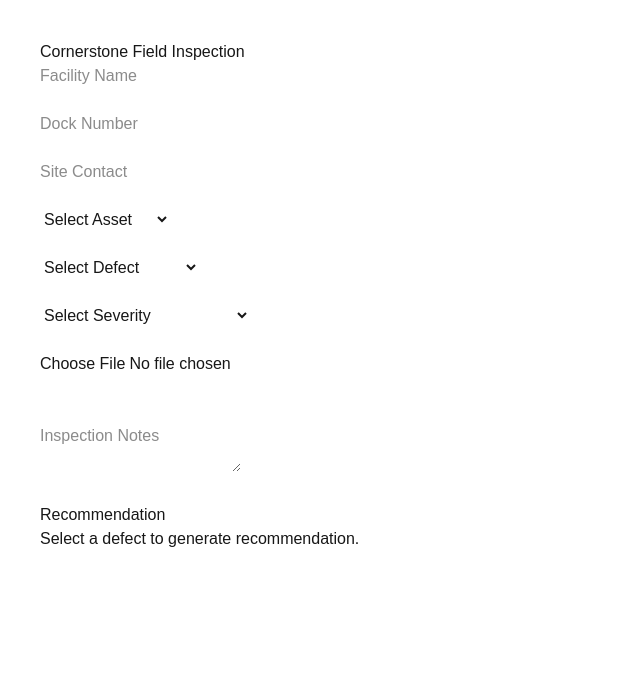
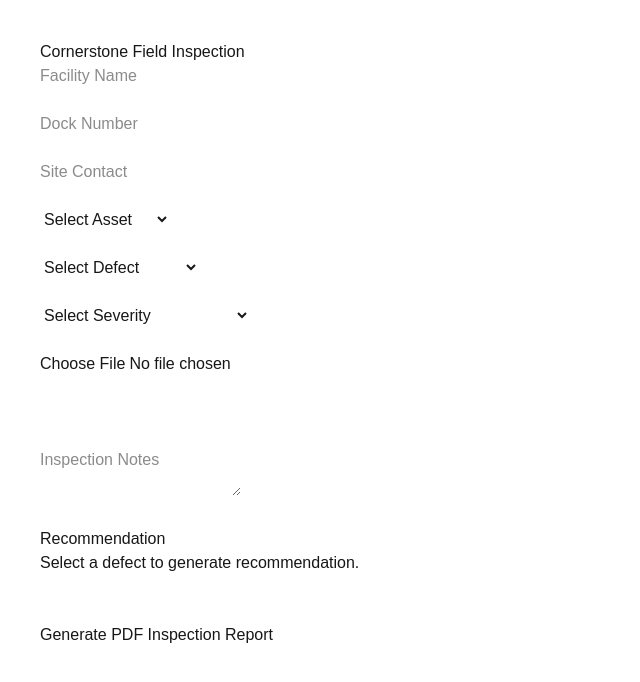
Before and after one commit to rodgaffoglio/cornerstone-field-app, a Next.js app: page / in a window 1280 px wide. Shown: the top 682 px of the page, without its empty margins (0-640 px from the left). Built offline with nearby package versions, Linux system fonts and the light colour scheme.

Commit message:
Added PDF photo reporting

```diff
--- a/app/page.tsx
+++ b/app/page.tsx
@@ -1,6 +1,7 @@
 "use client";
 
 import React, { useState } from "react";
+import jsPDF from "jspdf";
 
 export default function Home() {
   const [facility, setFacility] = useState("");
@@ -10,7 +11,7 @@
   const [asset, setAsset] = useState("");
   const [defect, setDefect] = useState("");
   const [severity, setSeverity] = useState("");
-  const [photo, setPhoto] = useState<string | null>(null);
+  const [photo, setPhoto] = useState("");
 
   const recommendations: Record<string, string> = {
     "Track Misalignment":
@@ -23,34 +24,58 @@
 
   const handlePhotoUpload = (e: React.ChangeEvent<HTMLInputElement>) => {
     const file = e.target.files?.[0];
+
     if (file) {
-      setPhoto(URL.createObjectURL(file));
+      const reader = new FileReader();
+
+      reader.onloadend = () => {
+        setPhoto(reader.result as string);
+      };
+
+      reader.readAsDataURL(file);
     }
+  };
+
+  const generatePDF = () => {
+    const doc = new jsPDF();
+
+    doc.setFontSize(18);
+    doc.text("Cornerstone Dock & Door Solutions", 20, 20);
+    doc.text("Inspection Report", 20, 35);
+
+    doc.setFontSize(12);
+    doc.text(`Facility: ${facility}`, 20, 55);
+    doc.text(`Dock: ${dock}`, 20, 65);
+    doc.text(`Contact: ${contact}`, 20, 75);
+    doc.text(`Asset: ${asset}`, 20, 85);
+    doc.text(`Defect: ${defect}`, 20, 95);
+    doc.text(`Severity: ${severity}`, 20, 105);
+    doc.text(`Notes: ${notes}`, 20, 115);
+
+    doc.text(
+      `Recommendation: ${recommendations[defect] || ""}`,
+      20,
+      130
+    );
+
+    if (photo) {
+      doc.addImage(photo, "JPEG", 20, 145, 160, 90);
+    }
+
+    doc.save("cornerstone-inspection-report.pdf");
   };
 
   return (
     <div style={{ padding: "40px", fontFamily: "Arial" }}>
       <h1>Cornerstone Field Inspection</h1>
 
-      <input
-        placeholder="Facility Name"
-        value={facility}
-        onChange={(e) => setFacility(e.target.value)}
-      />
+      <input placeholder="Facility Name" onChange={(e) => setFacility(e.target.value)} />
       <br /><br />
 
-      <input
-        placeholder="Dock Number"
-        value={dock}
-        onChange={(e) => setDock(e.target.value)}
-      />
+      <input placeholder="Dock Number" onChange={(e) => setDock(e.target.value)} />
       <br /><br />
 
-      <input
-        placeholder="Site Contact"
-        value={contact}
-        onChange={(e) => setContact(e.target.value)}
-      />
+      <input placeholder="Site Contact" onChange={(e) => setContact(e.target.value)} />
       <br /><br />
 
       <select onChange={(e) => setAsset(e.target.value)}>
@@ -85,32 +110,22 @@
 
       <br /><br />
 
-      {photo && (
-        <div>
-          <h3>Uploaded Inspection Photo</h3>
-          <img
-            src={photo}
-            alt="Inspection"
-            style={{ maxWidth: "400px", borderRadius: "8px" }}
-          />
-        </div>
-      )}
+      {photo && <img src={photo} alt="Inspection" style={{ maxWidth: "400px" }} />}
 
-      <br />
+      <br /><br />
 
-      <textarea
-        placeholder="Inspection Notes"
-        value={notes}
-        onChange={(e) => setNotes(e.target.value)}
-      />
+      <textarea placeholder="Inspection Notes" onChange={(e) => setNotes(e.target.value)} />
 
       <br /><br />
 
       <h3>Recommendation</h3>
-      <p>
-        {recommendations[defect] ||
-          "Select a defect to generate recommendation."}
-      </p>
+      <p>{recommendations[defect] || "Select a defect to generate recommendation."}</p>
+
+      <br /><br />
+
+      <button onClick={generatePDF}>
+        Generate PDF Inspection Report
+      </button>
     </div>
   );
 }
--- a/package.json
+++ b/package.json
@@ -9,6 +9,7 @@
     "lint": "eslint"
   },
   "dependencies": {
+    "jspdf": "^4.2.1",
     "next": "16.2.6",
     "react": "19.2.4",
     "react-dom": "19.2.4"
```
Also changed, not shown: 1 other file (tests, documents, lock files or other folders).
